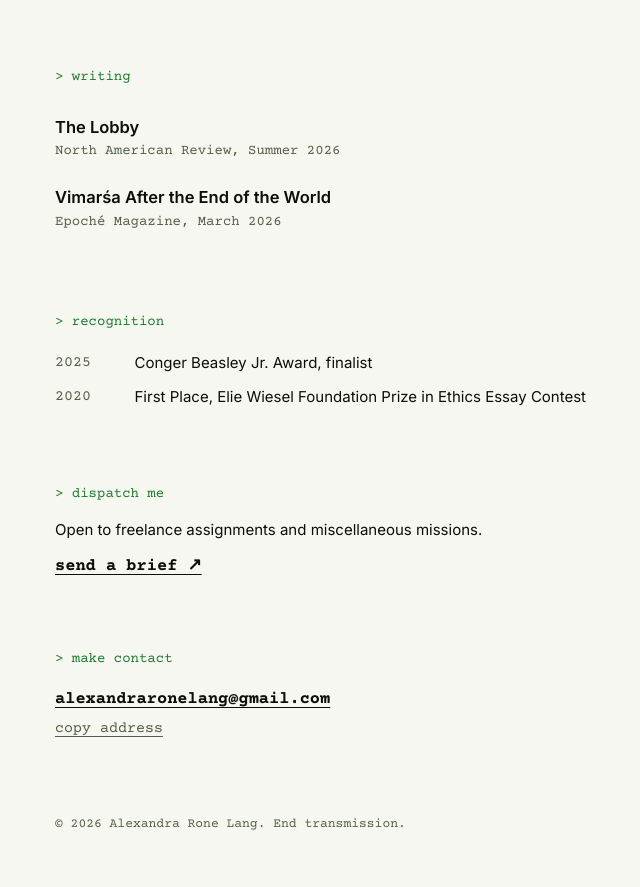
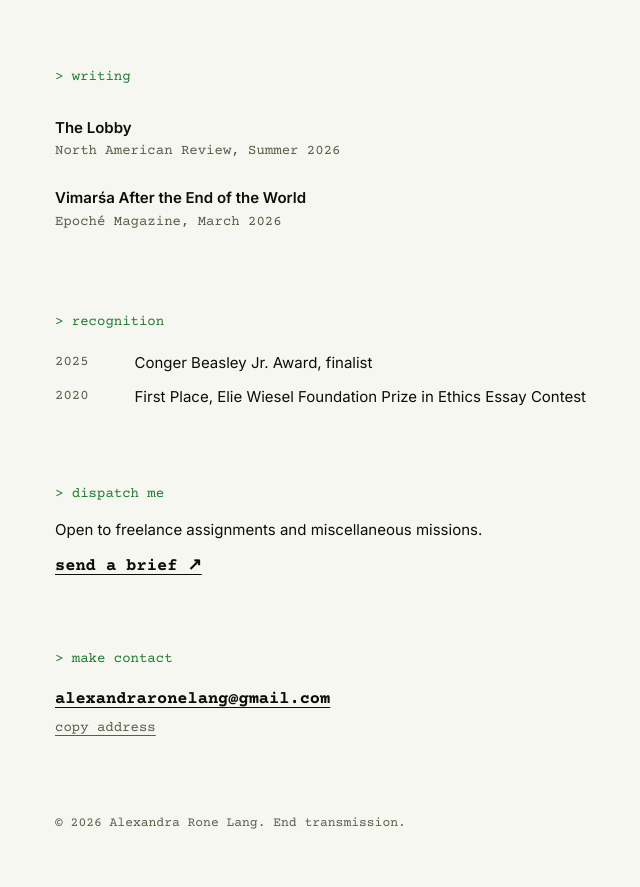
Before and after one commit to arl388/arl388.github.io, a plain HTML site: page index.html in a window 1280 px wide. Shown: the part 414-1301 px from the top of the page, without its empty margins (235-875 px from the left). Drawn offline with nearby package versions, Linux system fonts and the light colour scheme.

Commit message:
Update index.html

```diff
--- a/index.html
+++ b/index.html
@@ -53,12 +53,12 @@
   h2::before { content: "> "; }
   section { padding-bottom: clamp(44px, 7vw, 72px); }
   .work { display: block; padding: 12px 0; text-decoration: none; color: inherit; }
-  .work .t { font-weight: 600; font-size: 16.5px; line-height: 1.35; }
+  .work .t { font-weight: 600; font-size: 15px; line-height: 1.35; }
   .work .m { display: block; color: var(--muted); font: 14px var(--type); margin-top: 2px; }
   a.work:hover .t { color: var(--acc); text-decoration: underline; text-underline-offset: 4px; text-decoration-thickness: 1px; }
   .honors { list-style: none; margin: 0; padding: 0; }
   .honors li { font-size: 15px; line-height: 1.6; display: grid; grid-template-columns: 4.5em minmax(0, 1fr); gap: 12px; padding: 5px 0; }
-  .honors .y { color: var(--muted); font-family: var(--type); }
+  .honors .y { color: var(--muted); font-family: var(--type); font-size: 14px; }
 
   .linkbtn { background: none; border: 0; padding: 0; color: inherit; cursor: pointer; text-decoration: underline; text-underline-offset: 4px; text-decoration-thickness: 1px; }
   .linkbtn:hover { color: var(--acc); }
@@ -78,7 +78,7 @@
   .contact { position: relative; }
   .dispatch { margin: 0 0 8px; font-size: 15px; line-height: 1.6; }
   .mail { font: 700 17px var(--type); overflow-wrap: anywhere; }
-  .row { display: flex; flex-wrap: wrap; gap: 8px 24px; margin-top: 8px; font: 15px var(--type); }
+  .row { display: flex; flex-wrap: wrap; gap: 8px 24px; margin-top: 8px; font: 14px var(--type); }
   .row button { font: inherit; color: var(--muted); background: none; border: 0; padding: 0; cursor: pointer; text-decoration: underline; text-underline-offset: 4px; }
   .row button:hover { color: var(--acc); }
   footer { padding-block: 8px 56px; color: var(--muted); font: 13px var(--type); }
```
